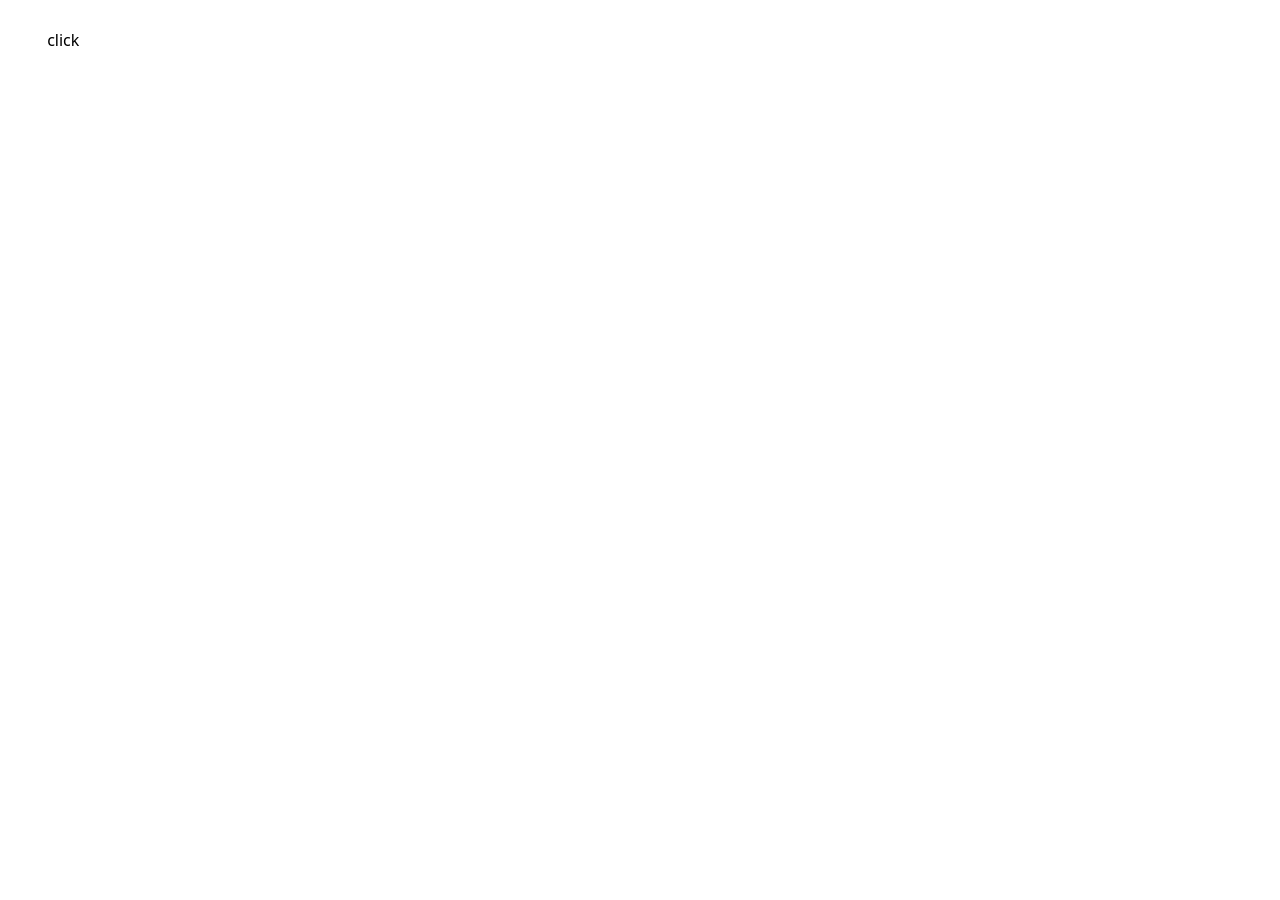
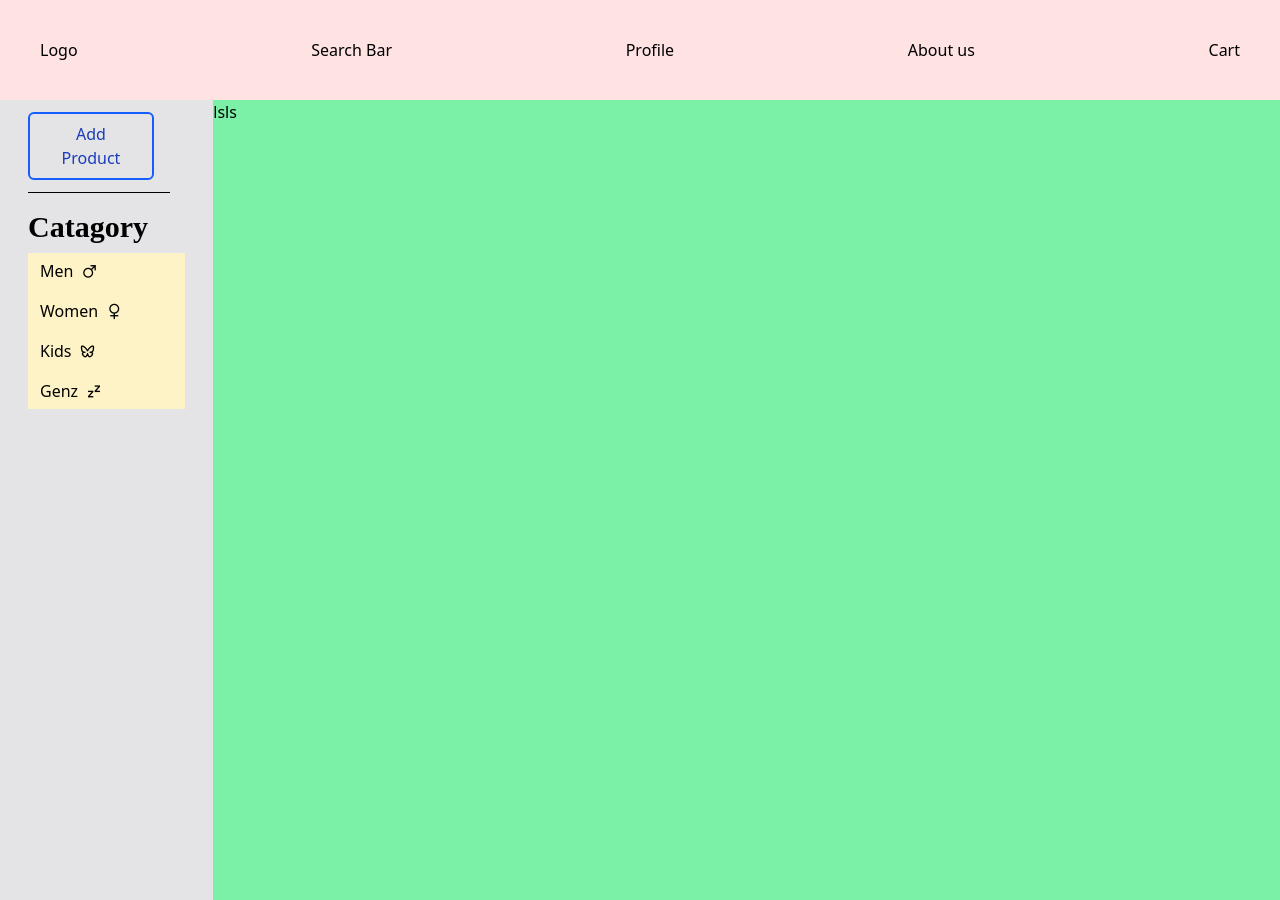
Before and after one commit to 13-soham/MiniProj01, a React (Vite) app: page / in a window 1280 px wide. Before the commit the page ends 800 px from the top, so only its background shows below. Built offline with nearby package versions, Linux system fonts and the light colour scheme.

Commit message:
nav-done

```diff
--- a/package.json
+++ b/package.json
@@ -14,6 +14,7 @@
     "react": "^19.2.0",
     "react-dom": "^19.2.0",
     "react-router-dom": "^7.11.0",
+    "remixicon": "^4.7.0",
     "tailwindcss": "^4.1.18"
   },
   "devDependencies": {
--- a/src/App.jsx
+++ b/src/App.jsx
@@ -1,11 +1,15 @@
-import React from 'react'
+import Nav1 from './components/Nav1';
+import Nav2 from './components/Nav2';
+import Home from './components/Home';
 
 const App = () => {
   return (
-    <div>
-      <button className='buttonProp m-5'>
-        click
-      </button>
+    <div className='h-screen w-full'>
+      <Nav1 />
+      <div className='h-full w-full flex'>
+        <Nav2 />
+        <Home />
+      </div>
     </div>
   )
 }
--- /dev/null
+++ b/src/components/Home.jsx
@@ -0,0 +1,11 @@
+import React from 'react'
+
+const Home = () => {
+  return (
+    <div className='h-full w-5/6 bg-green-300'>
+        lsls
+    </div>
+  )
+}
+
+export default Home
--- /dev/null
+++ b/src/components/Nav1.jsx
@@ -0,0 +1,15 @@
+import React from 'react'
+
+const Nav1 = () => {
+  return (
+    <div className='h-25 w-full px-10 bg-red-100 flex justify-between items-center sticky top-0 z-30'>
+        <h2>Logo</h2>
+        <h2>Search Bar</h2>
+        <h2>Profile</h2>
+        <h2>About us</h2>
+        <h2>Cart</h2>
+    </div>
+  )
+}
+
+export default Nav1
--- /dev/null
+++ b/src/components/Nav2.jsx
@@ -0,0 +1,22 @@
+import React from 'react'
+import 'remixicon/fonts/remixicon.css';
+
+const Nav2 = () => {
+  return (
+    <div className='h-full w-1/6 bg-zinc-200 px-7 py-3 flex flex-col sticky top-0'>
+        <a className='w-4/5 px-5 py-2 text-center font-light text-blue-800 border-2 border-blue-600 rounded-md' href="/create">Add Product</a>
+        <hr className='w-[90%] my-3' />
+        <div>
+            <h2 className='text-3xl font-[poppins] font-bold my-1'>Catagory</h2>
+            <ul className='flex flex-col gap-1 bg-amber-100 my-2'>
+                <h4 className='px-3 py-1.5 flex gap-2 text-md cursor-pointer'>Men<span><i class="ri-men-line"></i></span></h4>
+                <h4 className='px-3 py-1.5 flex gap-2 text-md cursor-pointer'>Women<span><i class="ri-women-line"></i></span></h4>
+                <h4 className='px-3 py-1.5 flex gap-2 text-md cursor-pointer'>Kids<span><i class="ri-bluesky-line"></i></span></h4>
+                <h4 className='px-3 py-1.5 flex gap-2 text-md cursor-pointer'>Genz<span><i class="ri-zzz-line"></i></span></h4>
+            </ul>
+        </div>
+    </div>
+  )
+}
+
+export default Nav2
```
Also changed, not shown: 2 other files (tests, documents, lock files or other folders).
